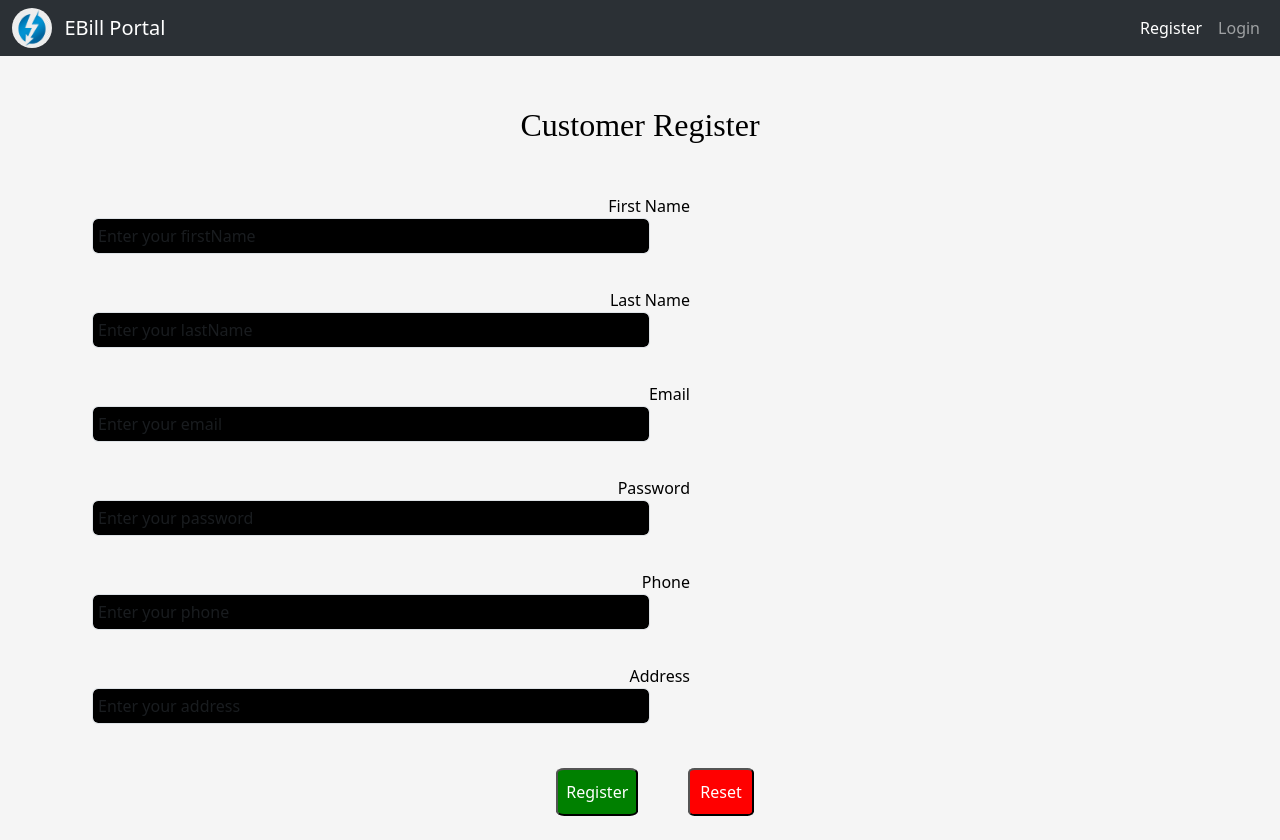
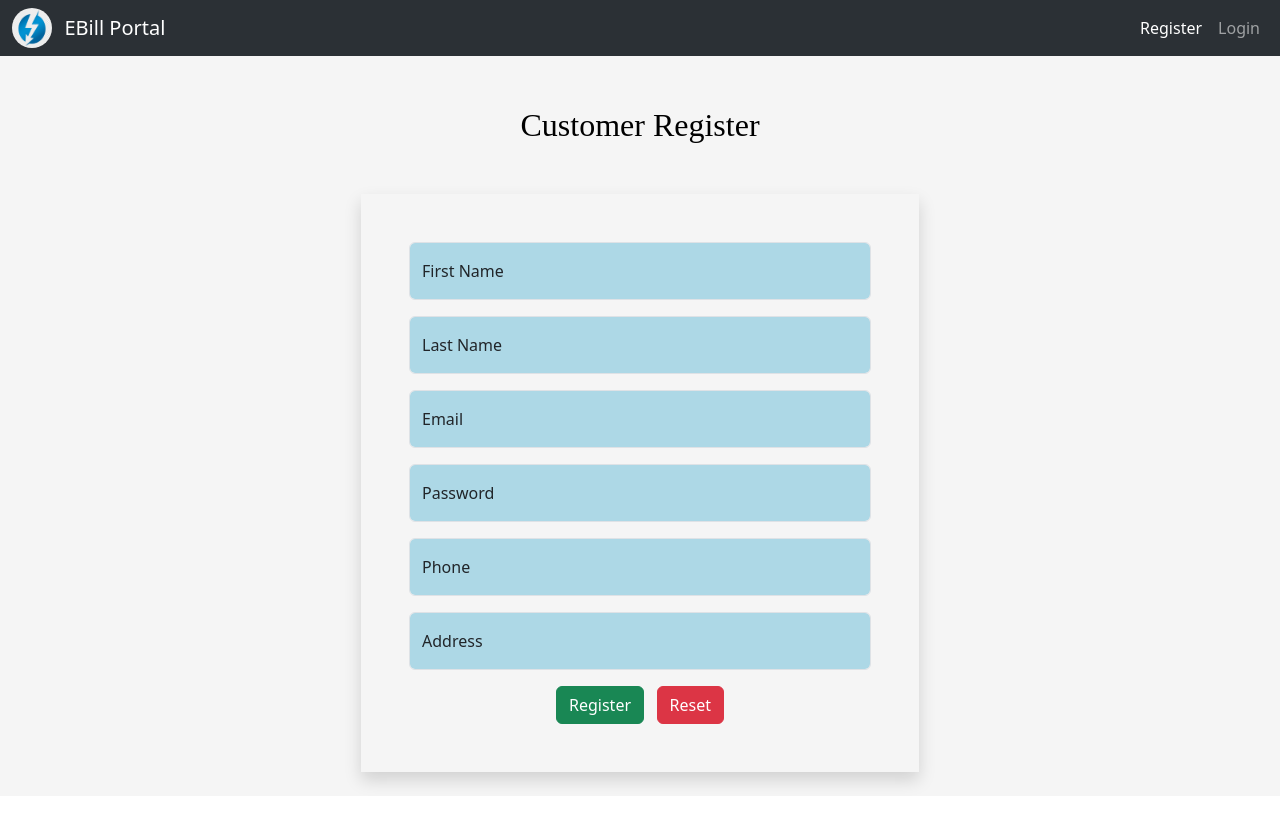
Before and after one commit to debjitpal5040/electricity-bill-management, an Angular app in the folder angular-frontend/: page /register in a window 1280 px wide. After the commit the page ends 800 px from the top, so only its background shows below. Built offline with nearby package versions, Linux system fonts and the light colour scheme.

Commit message:
css corrected

```diff
--- a/angular-frontend/src/app/customer-details/customer-details.component.css
+++ b/angular-frontend/src/app/customer-details/customer-details.component.css
@@ -14,12 +14,12 @@
 }
 
 label {
-    color: white;
+    color: black;
     display: inline-block;
 }
 
 .card {
-    background-color: lightseagreen;
+    background-color: lightblue;
     margin: auto;
     height: 200px;
     width: 60%;
@@ -29,13 +29,13 @@
     cursor: pointer;
     transform: scale(1.1);
     transition: all 0.5s ease-in-out;
-    background-color: hsl(205, 80%, 34%)
+    background-color: lightgoldenrodyellow;
 }
 
 .card-body {
     position: relative;
     margin-top: 40px;
     margin-bottom: 40px;
-    color: yellow;
+    color: navy;
     text-align: center;
 }
--- a/angular-frontend/src/app/customer-details/customer-details.component.html
+++ b/angular-frontend/src/app/customer-details/customer-details.component.html
@@ -1,5 +1,5 @@
 <div class="customer">
-    <h3> View Customer Details</h3>
+    <h2> View Customer Details</h2>
 </div>
 
 <div class="row">
--- a/angular-frontend/src/app/customer-list/customer-list.component.html
+++ b/angular-frontend/src/app/customer-list/customer-list.component.html
@@ -30,9 +30,9 @@
                 {{ customer.address }}
             </td>
             <td>
-                <button (click)="customerDetails(customer.customerId)" class="view">View</button>
-                <button (click)="updateCustomer(customer.customerId)" class="update">Update</button>
-                <button (click)="deleteCustomer(customer.customerId)" class="delete">Delete</button>
+                <button (click)="customerDetails(customer.customerId)" class="btn btn-primary">View</button>&nbsp;
+                <button (click)="updateCustomer(customer.customerId)" class="btn btn-warning">Update</button>&nbsp;
+                <button (click)="deleteCustomer(customer.customerId)" class="btn btn-danger">Delete</button>
             </td>
         </tr>
     </tbody>
--- a/angular-frontend/src/app/register/register.component.css
+++ b/angular-frontend/src/app/register/register.component.css
@@ -13,57 +13,17 @@
     transition: transform 0.5s;
 }
 
-.form {
-    text-align: center;
-}
-
-label {
-    color: black;
-    display: inline-block;
-    text-align: right;
-    width: 100px;
-}
 
 input[type=text],
-[type=number], [type=email], [type=password], [type=tel] {
-    background-color: black;
-    width: 50%;
-    padding: 5px;
-    margin-left: 10px;
-    margin-bottom: 10px !important;
-    color: white;
+[type=number],
+[type=email],
+[type=password],
+[type=tel] {
+    background-color: lightblue;
+    color: navy;
 }
 
 
 input:focus {
-    background-color: navy;
+    background-color: lightgoldenrodyellow;
 }
-
-
-.submit {
-    padding: 10px 8px;
-    background-color: green;
-    color: white;
-    border-radius: 10%;
-    cursor: pointer;
-    margin-left: 30px;
-    margin-top: 10px;
-}
-
-.submit:hover {
-    background-color: navy;
-}
-
-.reset {
-    padding: 10px 10px;
-    background-color: red;
-    color: white;
-    border-radius: 10%;
-    cursor: pointer;
-    margin-left: 50px;
-    margin-top: 10px;
-}
-
-.reset:hover {
-    background-color: navy;
-}
--- a/angular-frontend/src/app/register/register.component.html
+++ b/angular-frontend/src/app/register/register.component.html
@@ -1,44 +1,46 @@
 <div class="customer">
-    <h2>Customer Register</h2>
+    <h2> Customer Register </h2>
 </div>
 
-<div class="form">
-    <form ngNativeValidate autocomplete="on" (ngSubmit)="onSubmit()">
-        <label for="firstName">First Name</label>
-        <input type="text" class="form-control" id="firstName" name="firstName" placeholder="Enter your firstName"
-            [(ngModel)]="customer.firstName" required><br>
+<div>
+    <form class="col-lg-6 p-5 mx-auto mt-5 text-center shadow" ngNativeValidate autocomplete="on"
+        (ngSubmit)="onSubmit()">
+        <div class="form-floating mb-3">
+            <input type="text" class="form-control" id="firstName" name="firstName" placeholder="Enter your firstName"
+                [(ngModel)]="customer.firstName" required>
+            <label for="firstName">First Name</label>
+        </div>
 
-        <label for="lastName">Last Name</label>
-        <input type="text" class="form-control" id="lastName" name="lastName" placeholder="Enter your lastName"
-            [(ngModel)]="customer.lastName" required><br>
+        <div class="form-floating mb-3">
+            <input type="text" class="form-control" id="lastName" name="lastName" placeholder="Enter your lastName"
+                [(ngModel)]="customer.lastName" required>
+            <label for="lastName">Last Name</label>
+        </div>
 
+        <div class="form-floating mb-3">
+            <input type="email" class="form-control" id="email" name="email" placeholder="Enter your email"
+                [(ngModel)]="customer.email" required>
+            <label for="email">Email</label>
+        </div>
 
-        <label for="email">Email</label>
-        <input type="email" class="form-control" id="email" name="email" placeholder="Enter your email"
-            [(ngModel)]="customer.email" required><br>
+        <div class="form-floating mb-3">
+            <input type="password" class="form-control" id="password" name="password" placeholder="Enter your password"
+                [(ngModel)]="customer.password" required>
+            <label for="password">Password</label>
+        </div>
 
+        <div class="form-floating mb-3">
+            <input type="tel" class="form-control" id="phone" name="phone" placeholder="Enter your phone"
+                [(ngModel)]="customer.phone" required>
+            <label for="phone">Phone</label>
+        </div>
 
-        <label for="password">Password</label>
-        <input type="password" class="form-control" id="password" name="password" placeholder="Enter your password"
-            [(ngModel)]="customer.password" required><br>
-
-
-        <label for="phone">Phone</label>
-        <input type="tel" class="form-control" id="phone" name="phone" placeholder="Enter your phone"
-            [(ngModel)]="customer.phone" required><br>
-
-
-        <label for="address">Address</label>
-        <input type="text" class="form-control" id="address" name="address" placeholder="Enter your address"
-            [(ngModel)]="customer.address" required><br>
-
-        <button class="submit" type="submit">Register</button>
-        <button class="reset" type="reset">Reset</button>
+        <div class="form-floating mb-3">
+            <input type="text" class="form-control" id="address" name="address" placeholder="Enter your address"
+                [(ngModel)]="customer.address" required>
+            <label for="address">Address</label>
+        </div>
+        <button class="btn btn-success" type="submit">Register</button>&nbsp;&nbsp;
+        <button class="btn btn-danger" type="reset">Reset</button>
     </form>
-
 </div><br>
-
-
-<script src="https://cdnjs.cloudflare.com/ajax/libs/font-awesome/6.5.1/js/all.min.js"
-    integrity="sha512-GWzVrcGlo0TxTRvz9ttioyYJ+Wwk9Ck0G81D+eO63BaqHaJ3YZX9wuqjwgfcV/MrB2PhaVX9DkYVhbFpStnqpQ=="
-    crossorigin="anonymous" referrerpolicy="no-referrer"></script>
--- a/angular-frontend/src/app/update-customer/update-customer.component.css
+++ b/angular-frontend/src/app/update-customer/update-customer.component.css
@@ -13,59 +13,15 @@
     transition: transform 0.5s;
 }
 
-.form {
-    text-align: center;
-}
-
-label {
-    color: black;
-    display: inline-block;
-    text-align: right;
-    width: 100px;
-}
-
 input[type=text],
 [type=number],
 [type=email],
 [type=password],
 [type=tel] {
-    background-color: black;
-    width: 30%;
-    padding: 5px;
-    margin-left: 10px;
-    margin-bottom: 10px !important;
-    color: white;
+    background-color: lightblue;
+    color: navy;
 }
 
-
 input:focus {
-    background-color: navy;
+    background-color: lightgoldenrodyellow;
 }
-
-.reset {
-    padding: 10px 10px;
-    background-color: red;
-    color: white;
-    border-radius: 10%;
-    cursor: pointer;
-    margin-left: 50px;
-    margin-top: 10px;
-}
-
-.reset:hover {
-    background-color: navy;
-}
-
-.submit {
-    padding: 10px 8px;
-    background-color: green;
-    color: white;
-    border-radius: 10%;
-    cursor: pointer;
-    margin-left: 30px;
-    margin-top: 10px;
-}
-
-.submit:hover {
-    background-color: navy;
-}
--- a/angular-frontend/src/app/update-customer/update-customer.component.html
+++ b/angular-frontend/src/app/update-customer/update-customer.component.html
@@ -1,38 +1,40 @@
 <div class="customer">
-    <h3> Update Customer </h3>
+    <h2> Update Customer </h2>
 </div>
 
-<div class="form">
-    <form ngNativeValidate autocomplete="on" (ngSubmit)="onSubmit()">
-        <label for="firstName">First Name</label>
-        <input type="text" class="form-control" id="firstName" name="firstName" placeholder="Enter your firstName"
-            [(ngModel)]="customer.firstName" required><br>
+<div>
+    <form class="col-lg-6 p-5 mx-auto mt-5 text-center shadow" ngNativeValidate autocomplete="on"
+        (ngSubmit)="onSubmit()">
+        <div class="form-floating mb-3">
+            <input type="text" class="form-control" id="firstName" name="firstName" placeholder="Enter your firstName"
+                [(ngModel)]="customer.firstName" required>
+            <label for="firstName">First Name</label>
+        </div>
 
-        <label for="lastName">Last Name</label>
-        <input type="text" class="form-control" id="lastName" name="lastName" placeholder="Enter your lastName"
-            [(ngModel)]="customer.lastName" required><br>
+        <div class="form-floating mb-3">
+            <input type="text" class="form-control" id="lastName" name="lastName" placeholder="Enter your lastName"
+                [(ngModel)]="customer.lastName" required>
+            <label for="lastName">Last Name</label>
+        </div>
+
+        <div class="form-floating mb-3">
+            <input type="email" class="form-control" id="email" name="email" placeholder="Enter your email"
+                [(ngModel)]="customer.email" required>
+            <label for="email">Email</label>
+        </div>
 
 
-        <label for="email">Email</label>
-        <input type="email" class="form-control" id="email" name="email" placeholder="Enter your email"
-            [(ngModel)]="customer.email" required><br>
+        <div class="form-floating mb-3">
+            <input type="tel" class="form-control" id="phone" name="phone" placeholder="Enter your phone"
+                [(ngModel)]="customer.phone" required>
+            <label for="phone">Phone</label>
+        </div>
 
-
-        <label for="password">Password</label>
-        <input type="password" class="form-control" id="password" name="password" placeholder="Enter your password"
-            [(ngModel)]="customer.password" required><br>
-
-
-        <label for="phone">Phone</label>
-        <input type="tel" class="form-control" id="phone" name="phone" placeholder="Enter your phone"
-            [(ngModel)]="customer.phone" required><br>
-
-
-        <label for="address">Address</label>
-        <input type="text" class="form-control" id="address" name="address" placeholder="Enter your address"
-            [(ngModel)]="customer.address" required><br>
-
-        <button class="submit" type="submit">Update</button>
-        <button class="reset" type="reset">Reset</button>
+        <div class="form-floating mb-3">
+            <input type="text" class="form-control" id="address" name="address" placeholder="Enter your address"
+                [(ngModel)]="customer.address" required>
+            <label for="address">Address</label>
+        </div>
+        <button class="btn btn-success" type="submit">Update</button>
     </form>
 </div><br>
```
Also changed, not shown: angular-frontend/src/app/customer-list/customer-list.component.css (+2 -44 lines).
